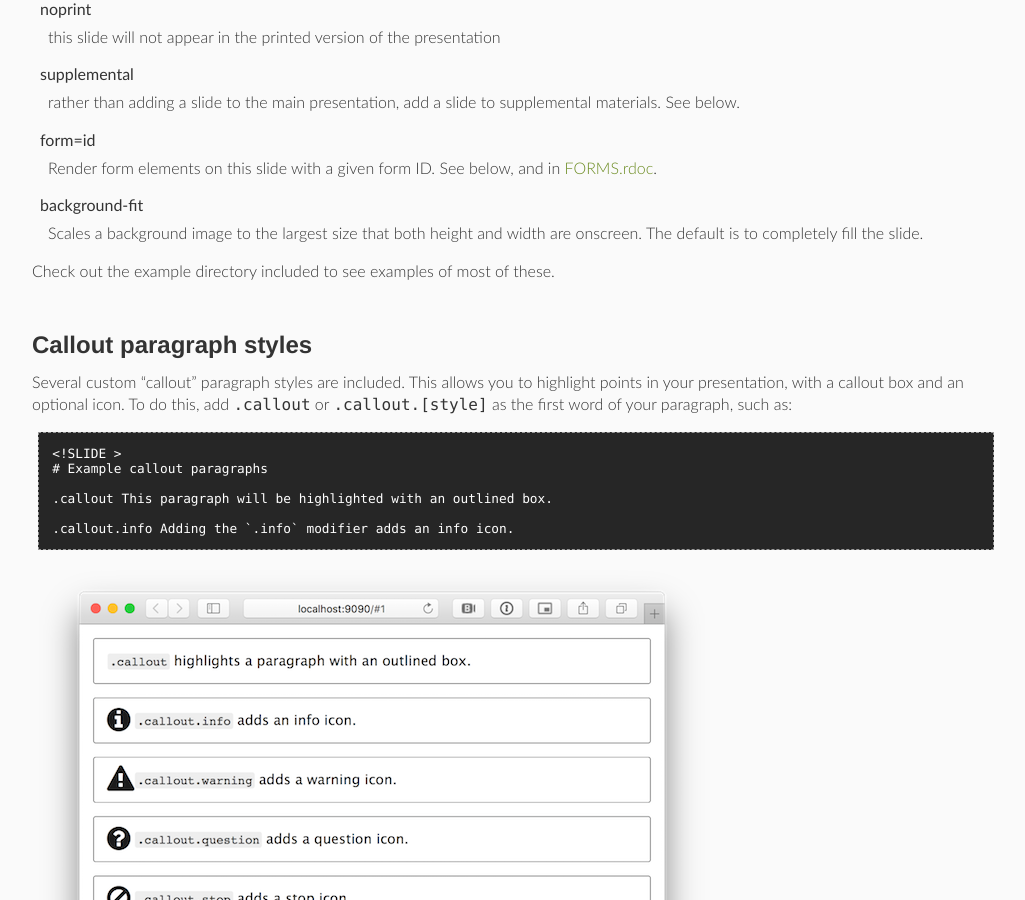
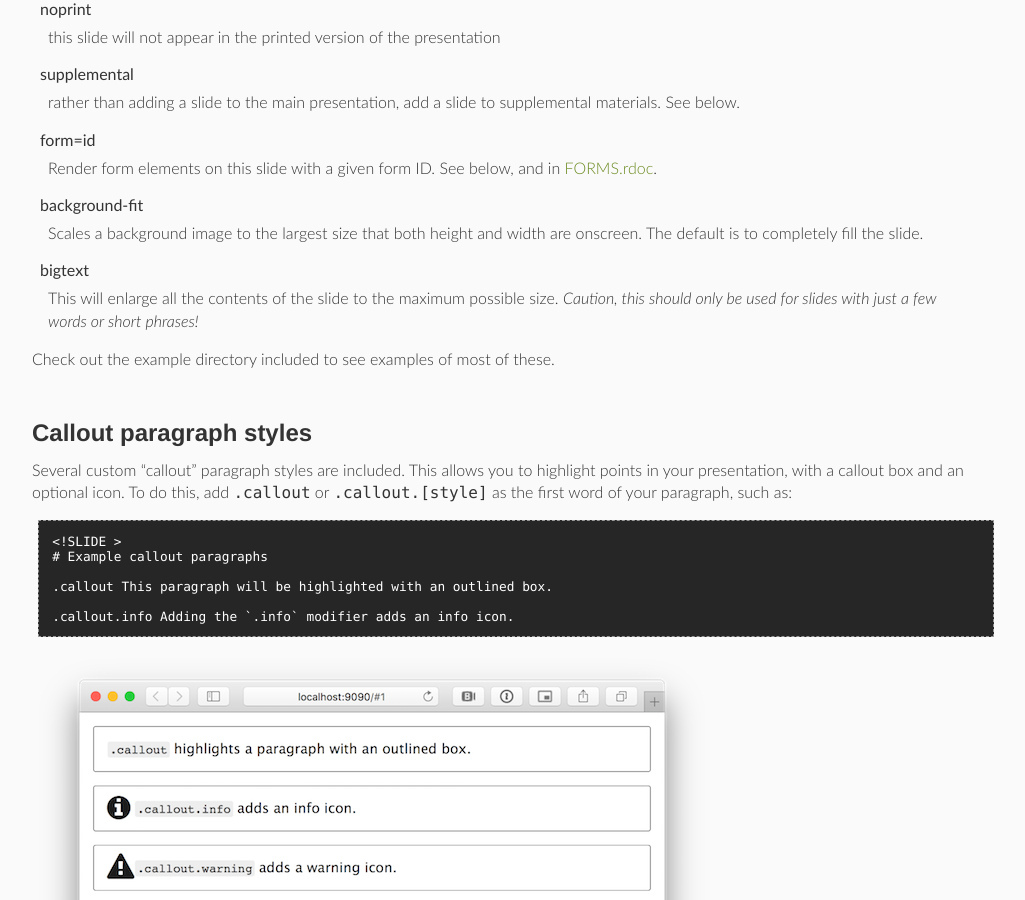
Before and after one commit to binford2k/showoff, a Jekyll site: the page documentation/AUTHORING_rdoc.html, which Jekyll copies as it is, in a window 1280 px wide and 900 px high, scrolled down 2642 px. Shown: the whole window, without its empty margins (248-1273 px from the left). Built offline with Jekyll 4.4.1, drawn with Linux system fonts in a browser that asks for light colours; some web fonts are replaced.

Commit message:
updating docs

```diff
--- a/documentation/AUTHORING_rdoc.html
+++ b/documentation/AUTHORING_rdoc.html
@@ -286,6 +286,11 @@ supplemental materials. See below.</p>
 <dd>
 <p>Scales a background image to the largest size that both height and width
 are onscreen. The default is to completely fill the slide.</p>
+</dd><dt>bigtext
+<dd>
+<p>This will enlarge all the contents of the slide to the maximum possible
+size. <em>Caution, this should only be used for slides with just a few
+words or short phrases!</em></p>
 </dd></dl>
 
 <p>Check out the example directory included to see examples of most of these.</p>
```
Also changed, not shown: 4 other files.
